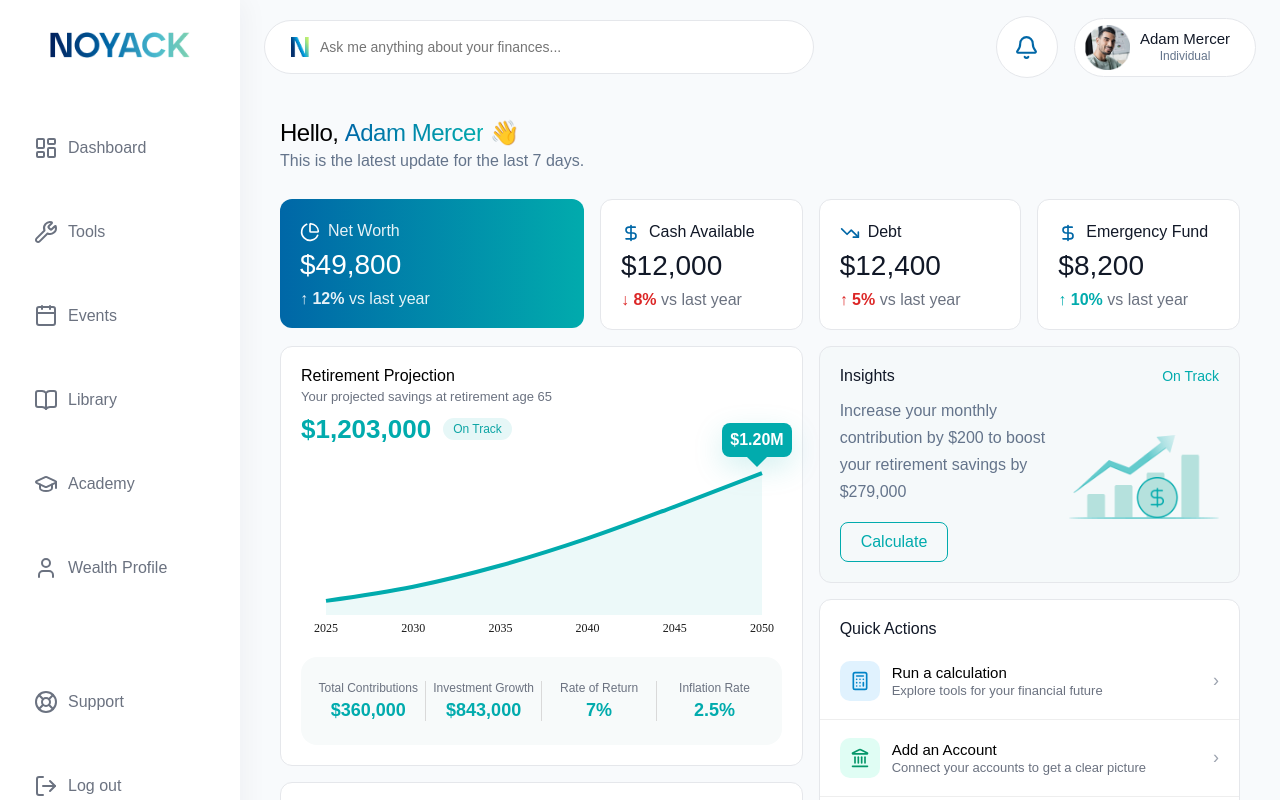
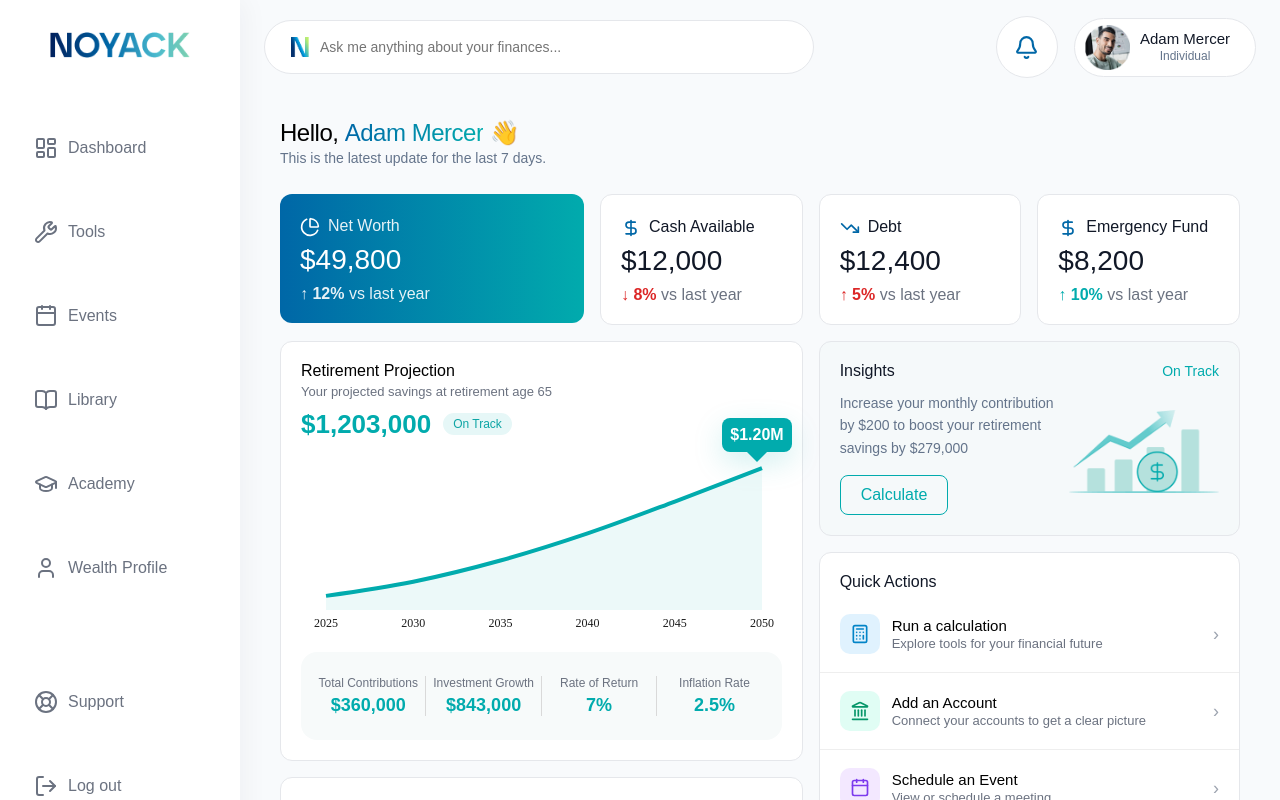
Before and after one commit to araicabenjamin/noyack-dashboard, a Next.js app: page /overview in a window 1280 px wide. Shown: the top 800 px of the page. Built offline with nearby package versions, Linux system fonts and the light colour scheme.

Commit message:
Describe your changes

```diff
--- a/styles/typography.css
+++ b/styles/typography.css
@@ -58,8 +58,8 @@
 /* HELPERS */
 
 .helper-regular {
-  font-size: var(--font-size-md);
-  line-height: 1.7;
+  font-size: var(--font-size-sm);
+  line-height: 1.6;
   font-weight: 400;
   color: var(--color-text-muted);
 }
```
